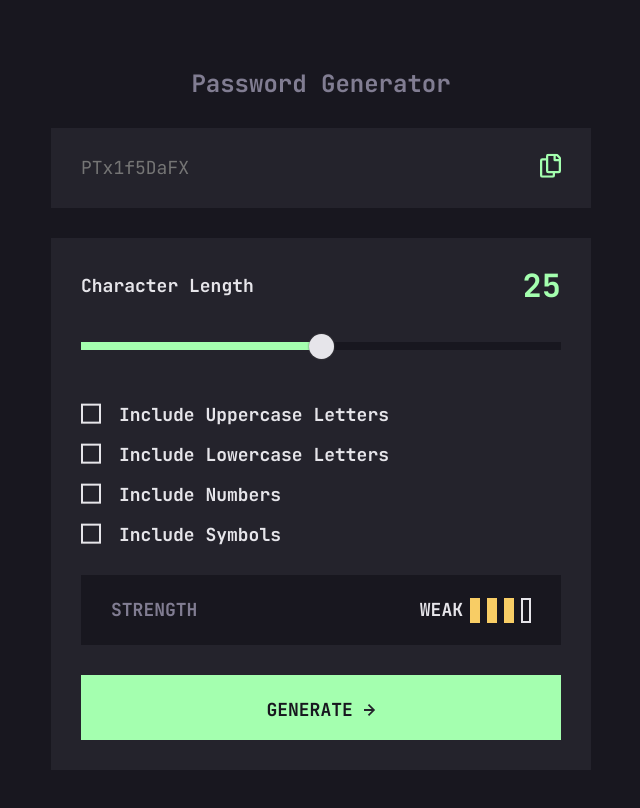
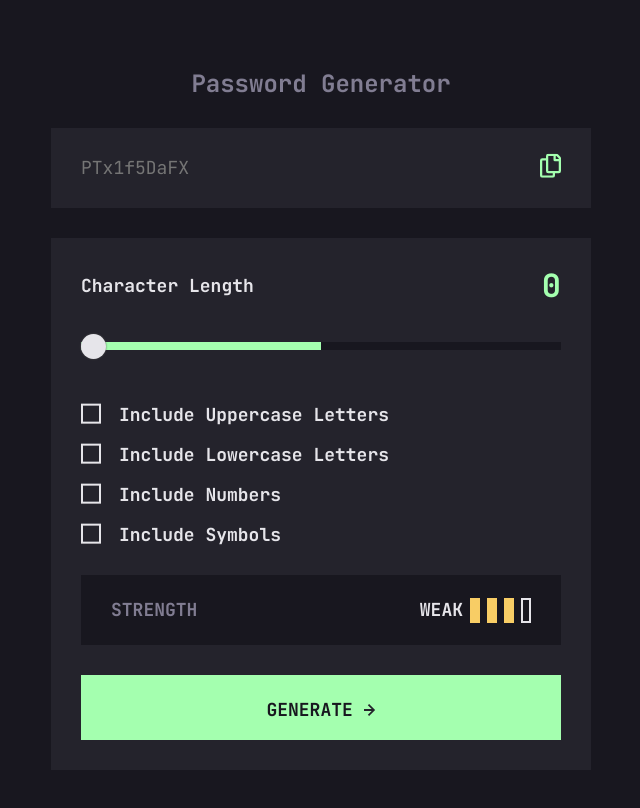
Before and after one commit to ClaytonDewey/react-password-generator, a React (Create React App) app: page / in a window 1280 px wide. Shown: the whole page, without its empty margins (319-959 px from the left). Built offline with nearby package versions, Linux system fonts and the light colour scheme.

Commit message:
Change starting slider value

```diff
--- a/src/components/App.js
+++ b/src/components/App.js
@@ -4,7 +4,7 @@ import GeneratorBox from './GeneratorBox';
 import PasswordBox from './PasswordBox';
 
 const App = () => {
-  const [length, setLength] = useState(25);
+  const [length, setLength] = useState(0);
 
   const handleLengthChange = (e) => {
     let target = e.target;
--- a/src/components/Slider.js
+++ b/src/components/Slider.js
@@ -13,7 +13,7 @@ const Slider = ({ length, handleLengthChange }) => {
         onChange={handleChange}
         name='length'
         id='length'
-        min='10'
+        min='0'
         max='40'
         defaultValue={length}
       />
```
